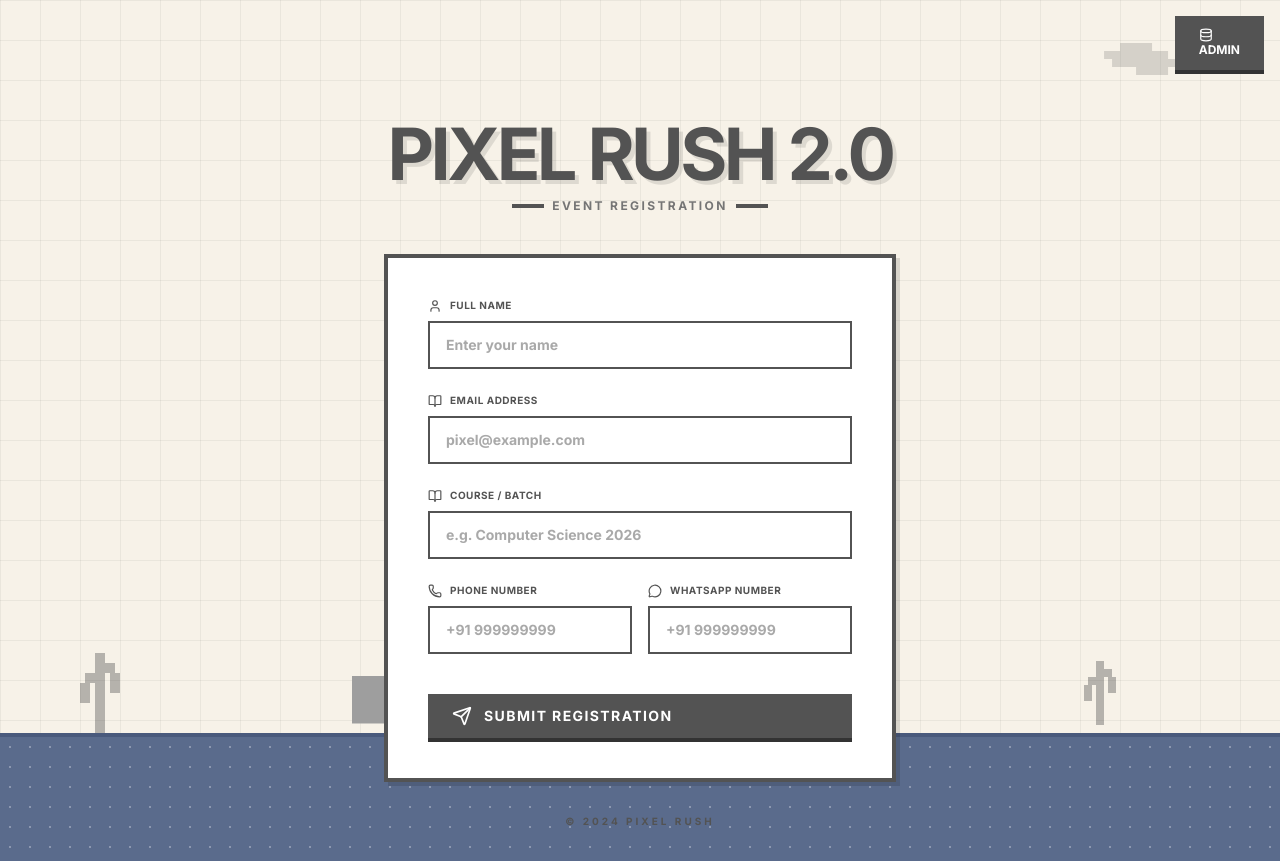
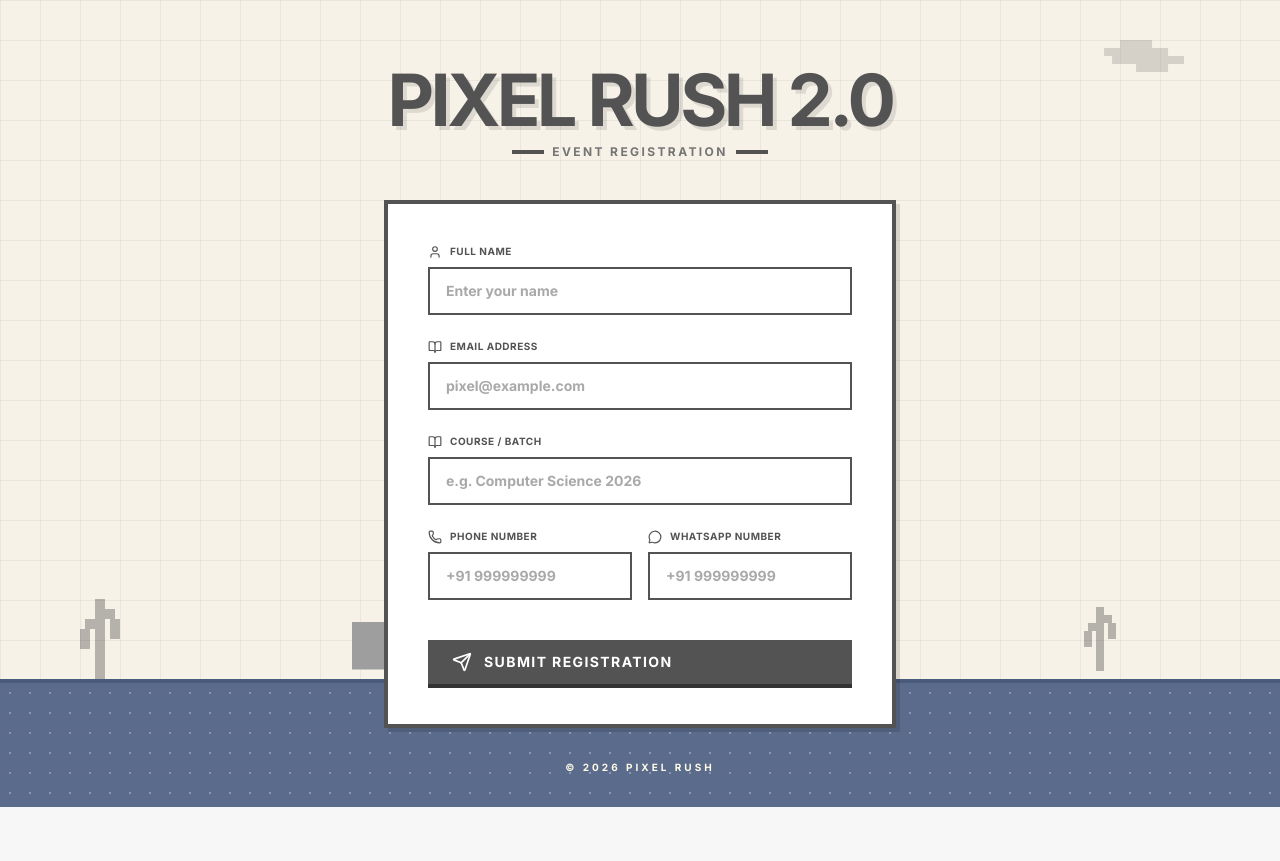
Before and after one commit to Sid4030/pixel-rush, a React (Vite) app: page / in a window 1280 px wide. After the commit the page ends 807 px from the top, so only its background shows below. Built offline with nearby package versions, Linux system fonts and the light colour scheme; grey boxes are pictures that could not be loaded.

Commit message:
minor changes

```diff
--- a/src/App.tsx
+++ b/src/App.tsx
@@ -28,7 +28,12 @@ interface Registration {
 }
 
 export default function App() {
-  const [view, setView] = useState<'register' | 'admin-login' | 'admin-dashboard'>('register');
+  const [view, setView] = useState<'register' | 'admin-login' | 'admin-dashboard'>(() => {
+    if (typeof window !== 'undefined' && window.location.pathname.startsWith('/admin')) {
+      return 'admin-login';
+    }
+    return 'register';
+  });
   const [adminToken, setAdminToken] = useState<string | null>(localStorage.getItem('adminToken'));
 
   return (
@@ -59,24 +64,9 @@ export default function App() {
         </div>
       </div>
 
-      {/* Header / Nav */}
+      {/* Header / Nav (no visible admin toggle) */}
       <header className="relative z-20 w-full p-4 flex justify-between items-center">
         <div></div>
-        {view === 'register' ? (
-          <button
-            onClick={() => setView('admin-login')}
-            className="pixel-button px-4 py-2 flex items-center gap-2 text-xs bg-[#5a6b8c] text-white hover:-translate-y-1 transition-transform"
-          >
-            <DbIcon size={14} /> ADMIN
-          </button>
-        ) : (
-          <button
-            onClick={() => setView('register')}
-            className="pixel-button px-4 py-2 flex items-center gap-2 text-xs bg-[#535353] text-white hover:-translate-y-1 transition-transform"
-          >
-            <ArrowLeft size={14} /> BACK TO REGISTRATION
-          </button>
-        )}
       </header>
 
       <main className="relative z-10 flex flex-col items-center justify-center flex-grow p-4 md:p-8 pb-32">
@@ -236,8 +226,8 @@ function RegistrationForm() {
         </form>
       </div>
 
-      <p className="mt-8 text-center text-[10px] font-bold text-[#535353] uppercase tracking-[0.3em]">
-        &copy; 2024 PIXEL RUSH
+      <p className="mt-8 text-center text-[10px] font-bold text-[#fffbe6] uppercase tracking-[0.3em]">
+        &copy; 2026 PIXEL RUSH
       </p>
     </motion.div>
   );
```
